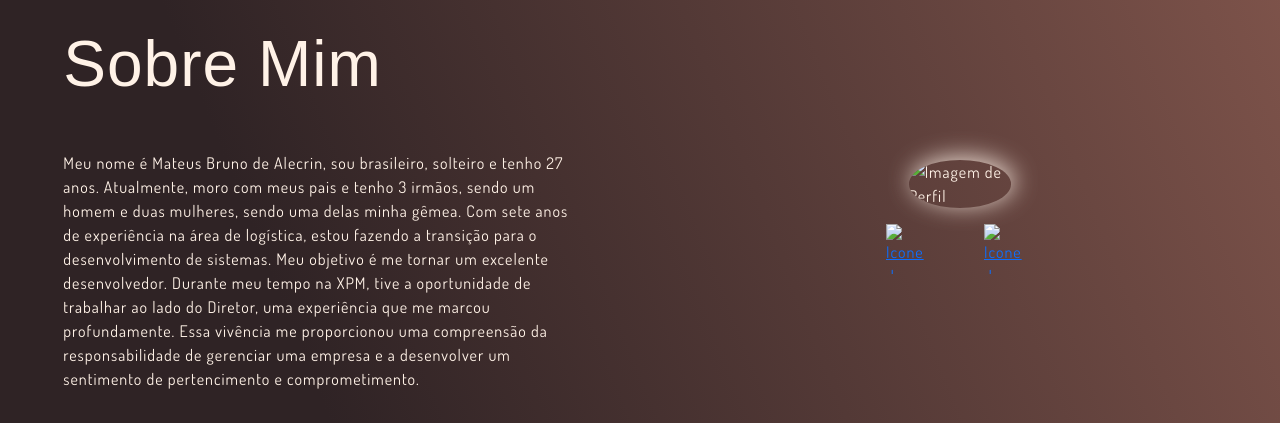
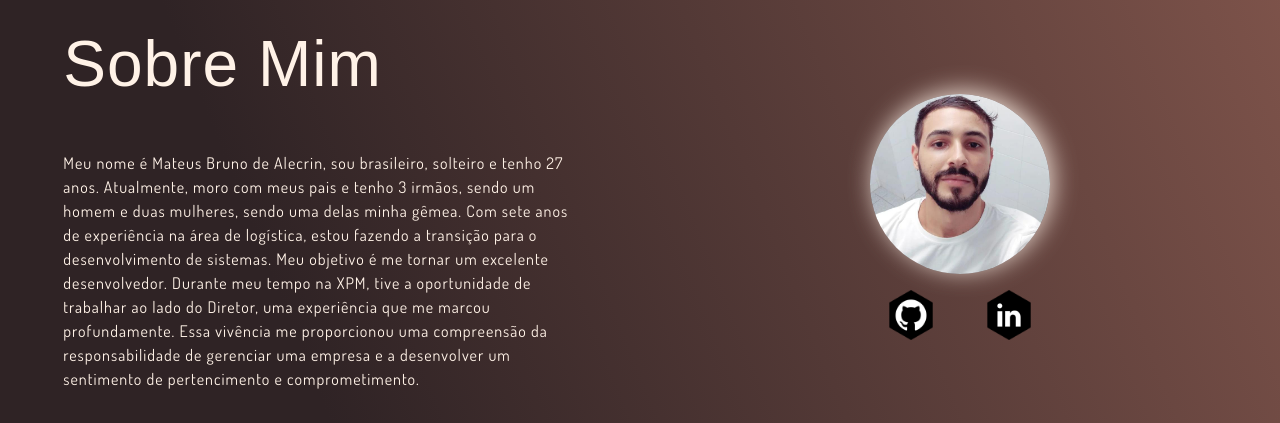
Before and after one commit to mateusalecrin/meu-portfolio, a plain HTML site: page index.html in a window 1280 px wide. Shown: the part 1340-1763 px from the top of the page. Drawn offline with nearby package versions, Linux system fonts and the light colour scheme; the site is published under a folder, as on GitHub Pages, so addresses that start at the root find nothing; a web font is replaced by a local one.

Commit message:
:bug: fix: Correção de caminho src

```diff
--- a/index.html
+++ b/index.html
@@ -79,14 +79,14 @@
     </div>
     <div class="col-lg-6 d-flex flex-column justify-content-center align-items-center">
       <div class="d-flex col-lg-2 mt-3 align-items-center justify-content-center">
-        <img src="/imagens/Perfil02.jpg" class="img-fluid" id="imagemPerfil" alt="Imagem de Perfil">
+        <img src="imagens/Perfil02.jpg" class="img-fluid" id="imagemPerfil" alt="Imagem de Perfil">
       </div>
       <div class="col-8 d-flex align-items-center justify-content-center gap-5 p-3">
         <a href="https://github.com/mateusalecrin" target="_blank" rel="noopener noreferrer">
-          <img src="/imagens/github.png" class="img-fluid" id="iconePerfil" alt="Icone do Github">
+          <img src="imagens/github.png" class="img-fluid" id="iconePerfil" alt="Icone do Github">
         </a>
         <a href="https://www.linkedin.com/in/mateusalecrin/" target="_blank" rel="noopener noreferrer">
-          <img src="/imagens/linkedin.png" class="img-fluid" id="iconePerfil" alt="Icone do Linkedin">
+          <img src="imagens/linkedin.png" class="img-fluid" id="iconePerfil" alt="Icone do Linkedin">
         </a>
       </div>
     </div>
```
